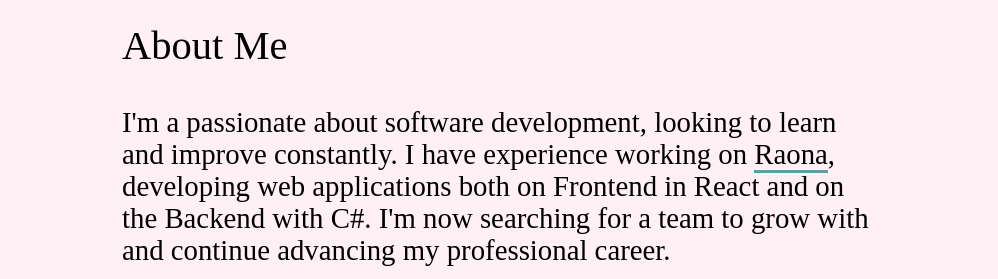
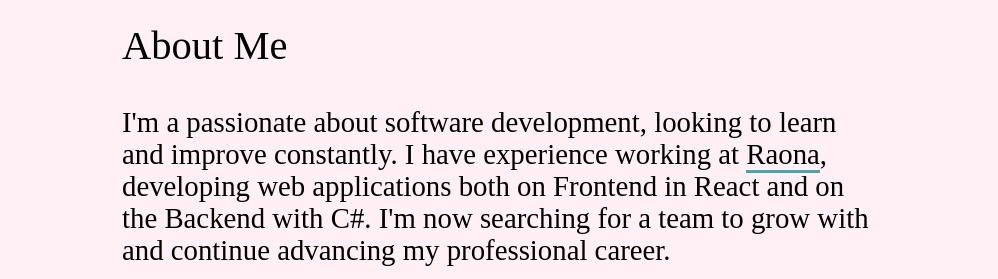
Before and after one commit to maurolnl/portfolio, a Next.js app: page / in a window 1280 px wide. Shown: the part 673-952 px from the top of the page, without its empty margins (140-1138 px from the left). Built offline with nearby package versions, Linux system fonts and the light colour scheme.

Commit message:
Fix misspellings in projects and main component

```diff
--- a/src/components/Main/Main.jsx
+++ b/src/components/Main/Main.jsx
@@ -7,7 +7,7 @@ const Main = () => {
       <h1 className={global_styles.title}>About Me</h1>
       <p className={global_styles.paragraph}>
         I&apos;m a passionate about software development, looking to learn and
-        improve constantly. I have experience working on{" "}
+        improve constantly. I have experience working at{" "}
         <a
           href="https://www.raona.com/"
           target="_blank"
--- a/src/components/Project/Project.jsx
+++ b/src/components/Project/Project.jsx
@@ -66,8 +66,8 @@ const Project = () => {
               much more), but the problem was that this data was in raw format,
               so I had to fetch this data{" "}
               <span className={styles.descriptionAccent}>carefully</span> to not
-              ruin the{" "}
-              <span className={styles.descriptionAccent}>performance</span> of the app.
+              ruin the app{" "}
+              <span className={styles.descriptionAccent}>performance</span>.
               {" Visit the "}
               <a
                 href="https://github.com/molefrog/wouter#readme"
@@ -128,7 +128,7 @@ const Project = () => {
               typescript. At the end my development performance increased a lot
               because of{" "}
               <span className={styles.descriptionAccent}>
-                all the benefits and how convinent are the types
+                all the benefits and how convenient are the types
               </span>
               .{" Visit the "}
               <a
```
